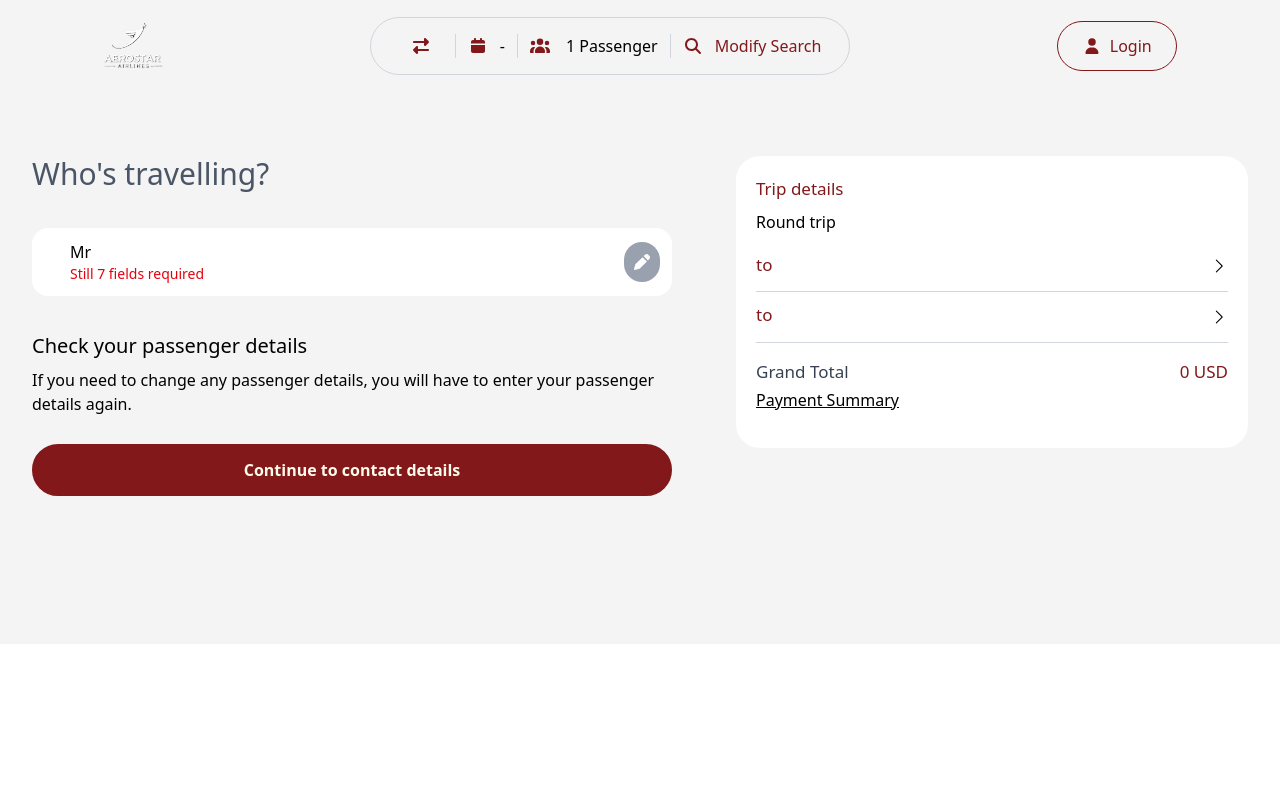
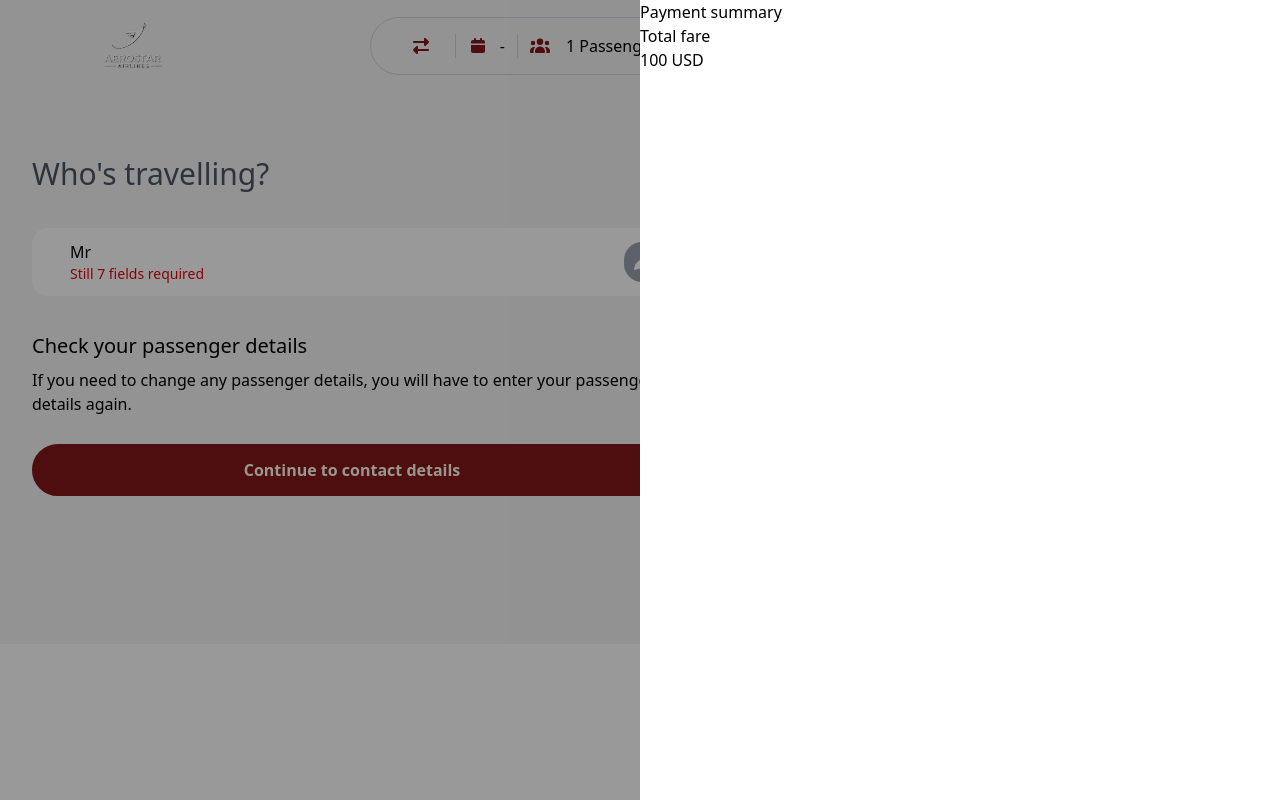
Before and after one commit to 20Salah02/Airlines-WebSite, a Next.js app: page /confirmeBooking in a window 1280 px wide. Both pictures are taken after a click on the element "Payment Summary". Built offline with nearby package versions, Linux system fonts and the light colour scheme.

Commit message:
creat the paymentDetails file andset the apearece of it

```diff
--- /dev/null
+++ b/app/confirmeBooking/containers/paymentDetails.tsx
@@ -0,0 +1,20 @@
+"use client"
+
+
+export default function PaymentDetails(){
+
+
+    return(
+        <div>
+            <h1>Payment summary</h1>
+            <div>
+                <div className="">
+                    <h2>Total fare</h2>
+                    <h3>100 USD</h3>
+                </div>
+                <div></div>
+                <div></div>
+            </div>
+        </div>
+    )
+}
--- a/app/confirmeBooking/containers/tripDetails.tsx
+++ b/app/confirmeBooking/containers/tripDetails.tsx
@@ -8,11 +8,13 @@
 import { useSearchParams } from "next/navigation";
 //
 import FlightDetails from "@/app/flies/Booking/Containers/flightDetails";
+import PaymentDetails from "./paymentDetails";
 //
 
 export default function TripDetails(){
 
     const [openResult, setOpenResult] = useState<"outbound" | "return" | null>(null)
+    const [openPayment , setOpenPayment] = useState<boolean | null>(false)
 
     function formatDate(date?: Date | null) {
     if (!date) return "";
@@ -82,7 +84,12 @@
                     <h2 className="text-[17px] text-gray-700">Grand Total</h2>
                     <h3 className="font-medium text-[17px] text-red-900">{formatTotalPrice} USD</h3>
                 </div>
-                <p className="underline decoration-solid font-medium cursor-pointer w-fit">Payment Summary</p>
+                <p
+                    className="underline decoration-solid font-medium cursor-pointer w-fit"
+                    onClick={() => setOpenPayment(prev => !prev)}
+                >
+                    Payment Summary
+                </p>
             </div>
 
             <div
@@ -109,6 +116,28 @@
                 </div>
             </div>
 
+            <div
+                className={`
+                    fixed inset-0 z-40 bg-black/40
+                    transition-opacity duration-300
+                    ${openPayment ? "opacity-100 " : "opacity-0 pointer-events-none"}
+                `}
+                onClick={() => setOpenPayment(null)}
+            >
+                <div
+                    className={`
+                        absolute top-0 right-0 h-screen w-1/2 bg-white
+                        transition-transform duration-300
+                        ${openPayment ? "translate-x-0" : "translate-x-full"}
+                    `}
+                    onClick={(e) => e.stopPropagation()}
+                >
+                    {openPayment && (
+                        <PaymentDetails/>
+                    )}
+                </div>
+            </div>
+
         </div>
     )
 }
--- a/app/confirmeBooking/tripDetailsFom/birthday/month.tsx
+++ b/app/confirmeBooking/tripDetailsFom/birthday/month.tsx
@@ -59,7 +59,7 @@
       {open && (
         <ul className="absolute z-20 w-full bg-white border border-zinc-300 mt-2 max-h-48 overflow-y-auto">
           {MONTHS.map(m => {
-            const isSelected = month === m.value
+            const isSelected = month === m.label
 
             return (
               <li
--- a/app/flies/Booking/Containers/flightCalculator.tsx
+++ b/app/flies/Booking/Containers/flightCalculator.tsx
@@ -46,7 +46,7 @@
   from: Airport,
   to: Airport,
   pricePerKm = 0.11,
-  baseFee = 50,
+  baseFee = 122,
   speed = 900
 ): FlightResult {
   const distanceKm = calculateDistance(from, to);
```
